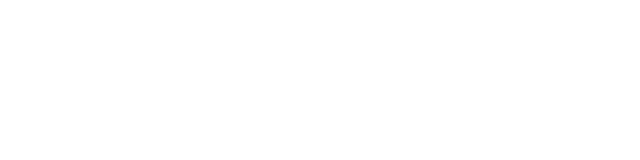
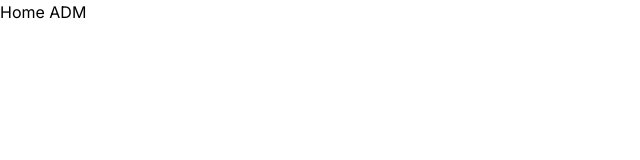
Before and after one commit to WelysonSR/iluminar-font-end, a React (Vite) app: page /homeadm in a window 1280 px wide. Before the commit this address had no page. Shown: the top 160 px of the page, without its empty margins (0-640 px from the left). Built offline with nearby package versions, Linux system fonts and the light colour scheme.

Commit message:
feat: confluindo funcionalidade login

```diff
--- a/src/App.tsx
+++ b/src/App.tsx
@@ -1,4 +1,6 @@
 import { Routes, Route } from 'react-router-dom';
+import { HomeAdm } from './pages/HomeAdm';
+import { HomeFunsionario } from './pages/HomeFuncionario';
 import { Login } from './pages/Login';
 import './styles/global.css';
 
@@ -6,6 +8,8 @@
   return (
     <Routes>
       <Route path="/" element={<Login />} />
+      <Route path="/homeadm" element={<HomeAdm />} />
+      <Route path="/homefunsionario" element={<HomeFunsionario />} />
     </Routes>
   )
 }
--- /dev/null
+++ b/src/pages/HomeAdm.tsx
@@ -0,0 +1,5 @@
+export function HomeAdm () {
+  return (
+    <h1>Home ADM</h1>
+  )
+}
--- /dev/null
+++ b/src/pages/HomeFuncionario.tsx
@@ -0,0 +1,5 @@
+export function HomeFunsionario () {
+  return (
+    <h1>Home Funsionario</h1>
+  )
+}
--- a/src/pages/Login.tsx
+++ b/src/pages/Login.tsx
@@ -8,12 +8,14 @@
 import { Button } from "../components/Button";
 import { Alert } from "@mui/material";
 import { requestLogin } from '../services/requests';
+import { useNavigate } from "react-router-dom";
 
 export function Login() {
   const [email, setEmail] = useState('');
   const [password, setPassword] = useState('');
   const [checked, setChecked] = useState(false);
   const [failedLogin, setFailedLogin] = useState(false);
+  const navigate = useNavigate();
 
   const logar = async (event: FormEvent) => {
     event.preventDefault();
@@ -22,6 +24,10 @@
       const response = await requestLogin('/user/login', { email, password, checked });
       if (!response) throw new Error();
       localStorage.setItem('user', JSON.stringify(response));
+      if (response.role === 'boss') {
+        return navigate("/homeadm");
+      }
+      return navigate("/homefunsionario");
     } catch (err) {
       setFailedLogin(true);
     }
```
